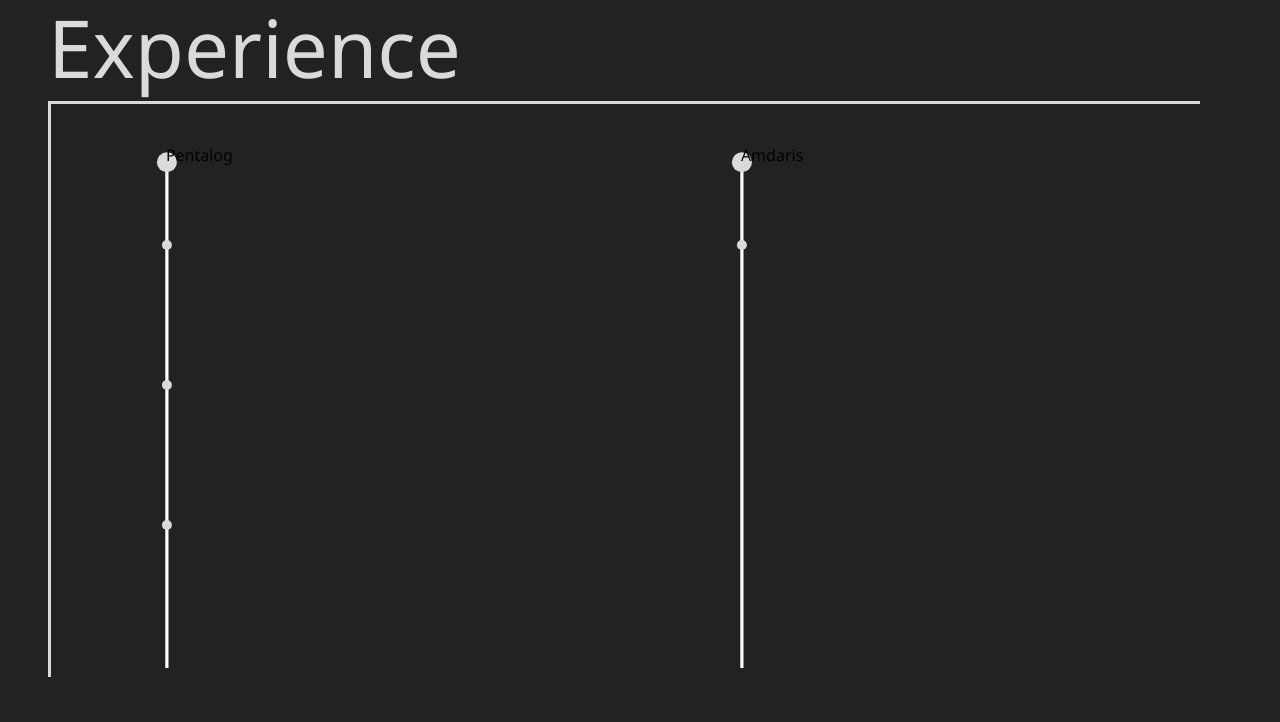
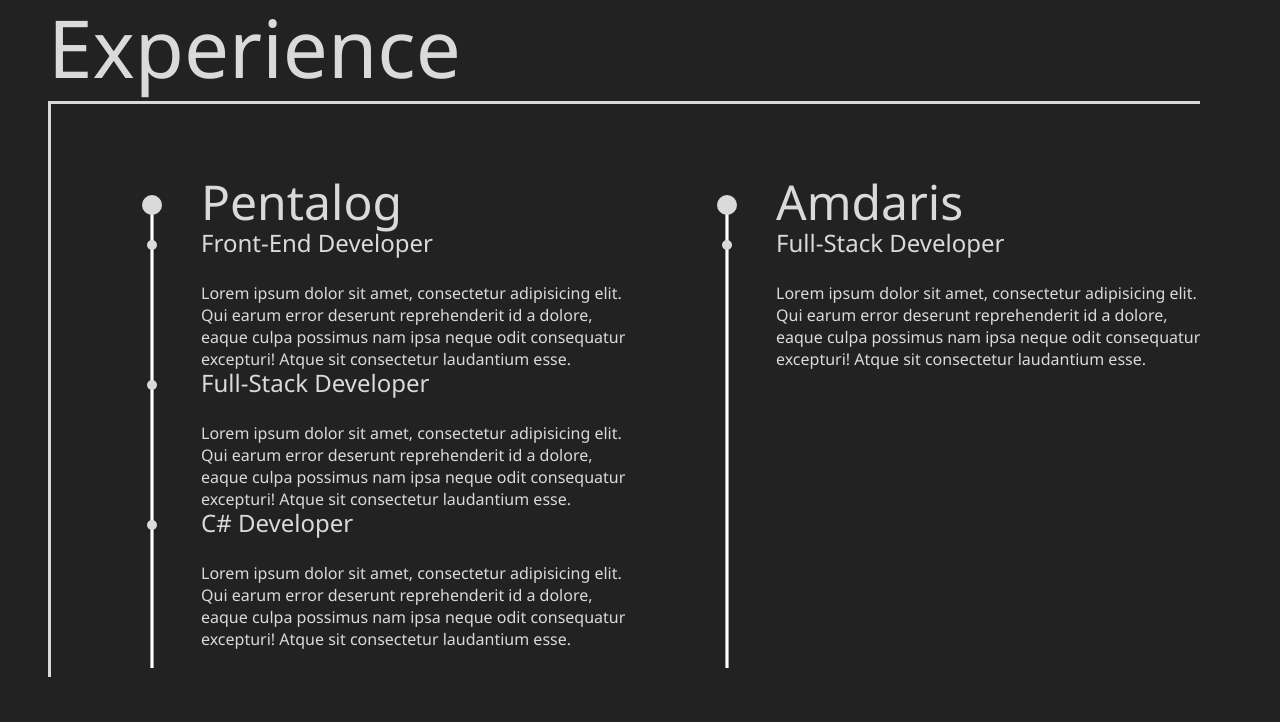
Before and after one commit to PaliiIvan/portfolio, a website built with webpack: page src/index.html in a window 1280 px wide. Shown: the part 78-800 px from the top of the page. Built offline with nearby package versions, Linux system fonts and the light colour scheme; a web font is replaced by a local one.

Commit message:
exp page

```diff
--- a/src/scripts/sections/experience.js
+++ b/src/scripts/sections/experience.js
@@ -31,17 +31,19 @@
  * }} data
  */
 function drawSvg(data) {
+    const positionsArr = data.positions.map(x => x);
     const mainCircleSizeR = 10;
 
     const svgContainer = d3.select(`.${data.company}`);
     /**
      * @type {DOMRect}
      */
-    const {width, height} = svgContainer.node().getBoundingClientRect();
+    const {width, height, x, y} = svgContainer.node().getBoundingClientRect();
 
     const linePosition = {
-        x1: '20%',
-        y1: '10%',
+        x1: 100,
+        y1: 100,
+
         y2: height - 10
     }
 
@@ -67,7 +69,7 @@
 
         const subCircles = lineG
         .selectAll('circles')
-        .data(data.positions.map(x => x))
+        .data(positionsArr)
         .enter()
         .append('circle')
         .attr('r', mainCircleSizeR / 2)
@@ -85,9 +87,81 @@
         .attr('class','company_title_g')
         .append('text')
         .attr('class', 'company_title')
+        .attr('x', linePosition.x1 + 50)
+        .text(data.company)
+
+        .attr('y', function() {
+            const {height} = this.getBoundingClientRect();
+            return linePosition.y1 + height / 4;
+        });
+
+
+        const subItemsG = svgContainer.append('g');
+
+
+        const itemH = 176;
+
+        const rects = subItemsG
+        .selectAll('rects')
+        .data(positionsArr)
+        .enter()
+        .append('rect')
         .attr('x', linePosition.x1)
-        .attr('y', linePosition.y1)
-        .text(data.company);
+        .attr('y', function(d, i) {
+            return subCirclesPositions[i] - 20;
+        })
+        .attr('width', width - linePosition.x1 - 2)
+        .attr('height', itemH)
+        //.attr('stroke', '#dadada')
+        //.attr('stroke-width', 2)
+        .attr('fill', 'transparent');
+
+        subItemsG
+        .selectAll('sub-text')
+        .data(positionsArr)
+        .enter()
+        .append('text')
+        .attr('class', 'position_title')
+        .attr('x', linePosition.x1 + 50)
+        .text(d => d.name)
+        .attr('y', function(d, i) {
+            const {height} = this.getBoundingClientRect();
+            d.mainTextY = subCirclesPositions[i] + height / 4;
+            return d.mainTextY;
+        });
+
+        const newG = svgContainer.insert('g', ':first-child');
+        const fOb = newG.selectAll('sub-text-desc')
+        .data(positionsArr)
+        .enter()
+        .append('foreignObject')
+        .attr('class', 'desc-text')
+        .attr('x', linePosition.x1 + 50)
+        .attr('y', d => d.mainTextY + 30)
+        .attr('width', width - linePosition.x1 - 50)
+        .attr('height', itemH);
+
+        fOb
+        .html((d) => `<div>${d.shortDescription}</div>`);
+
+
+
+        rects.on('mouseover', function() {
+            const thisRect = d3.select(this);
+            thisRect.transition()
+            .duration(1000)
+            .attr('fill', '#dadada')
+            .attr('color', 'white')
+
+
+
+        })
+        .on('mouseout', function() {
+            const thisRect = d3.select(this);
+            thisRect.transition()
+            .duration(1000)
+            .attr('fill', 'transparent')
+        })
 
 }
 
--- a/src/scripts/sections/experience.scss
+++ b/src/scripts/sections/experience.scss
@@ -21,4 +21,18 @@
     width: 100%;
     height: 100%;
   }
+
+  .company_title {
+    font-size: 3rem;
+    fill: #dadada
+  }
+
+  .position_title{
+    font-size: 1.5rem;
+    fill: #dadada
+  }
+
+  .desc-text {
+    color: #dadada;
+  }
 }
```
